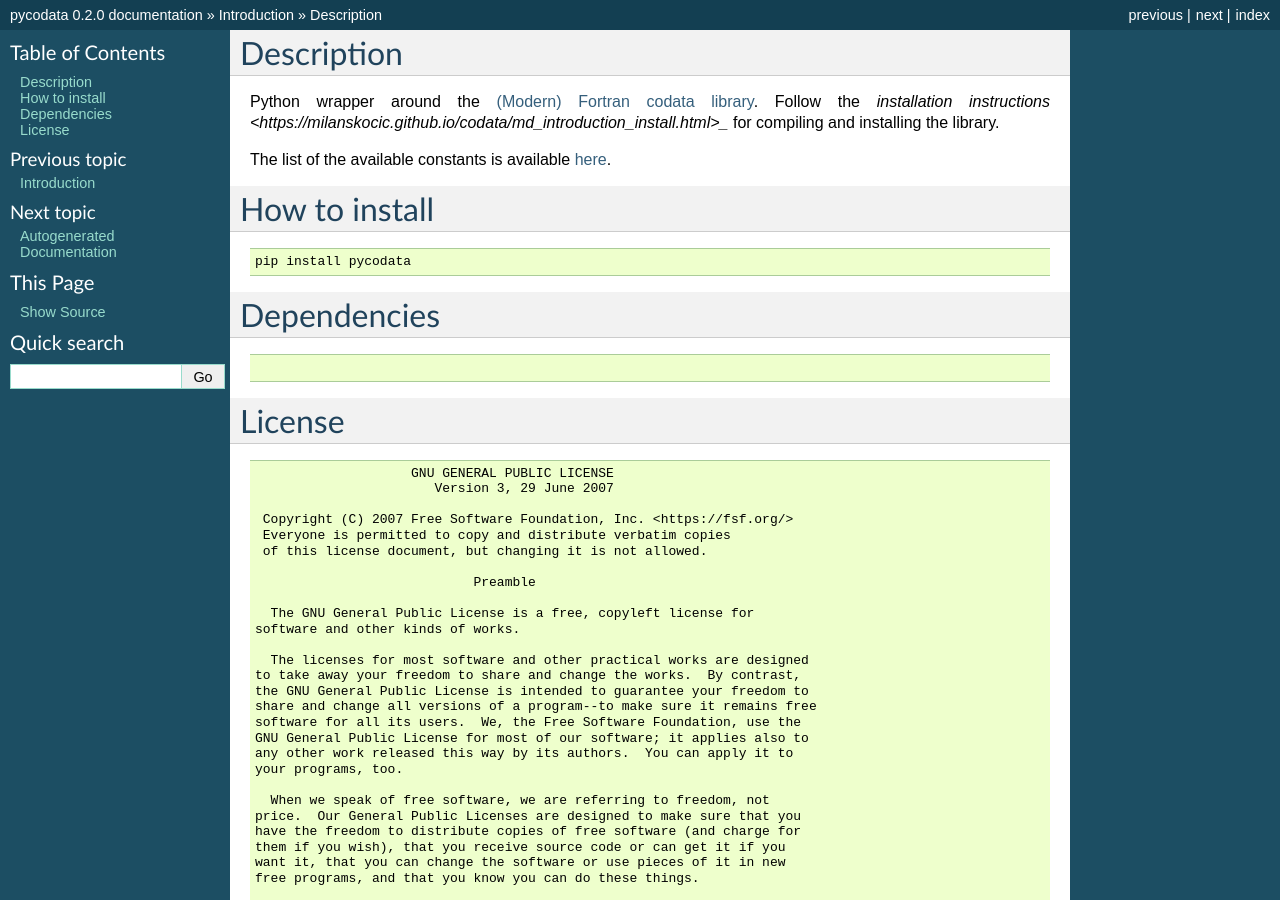
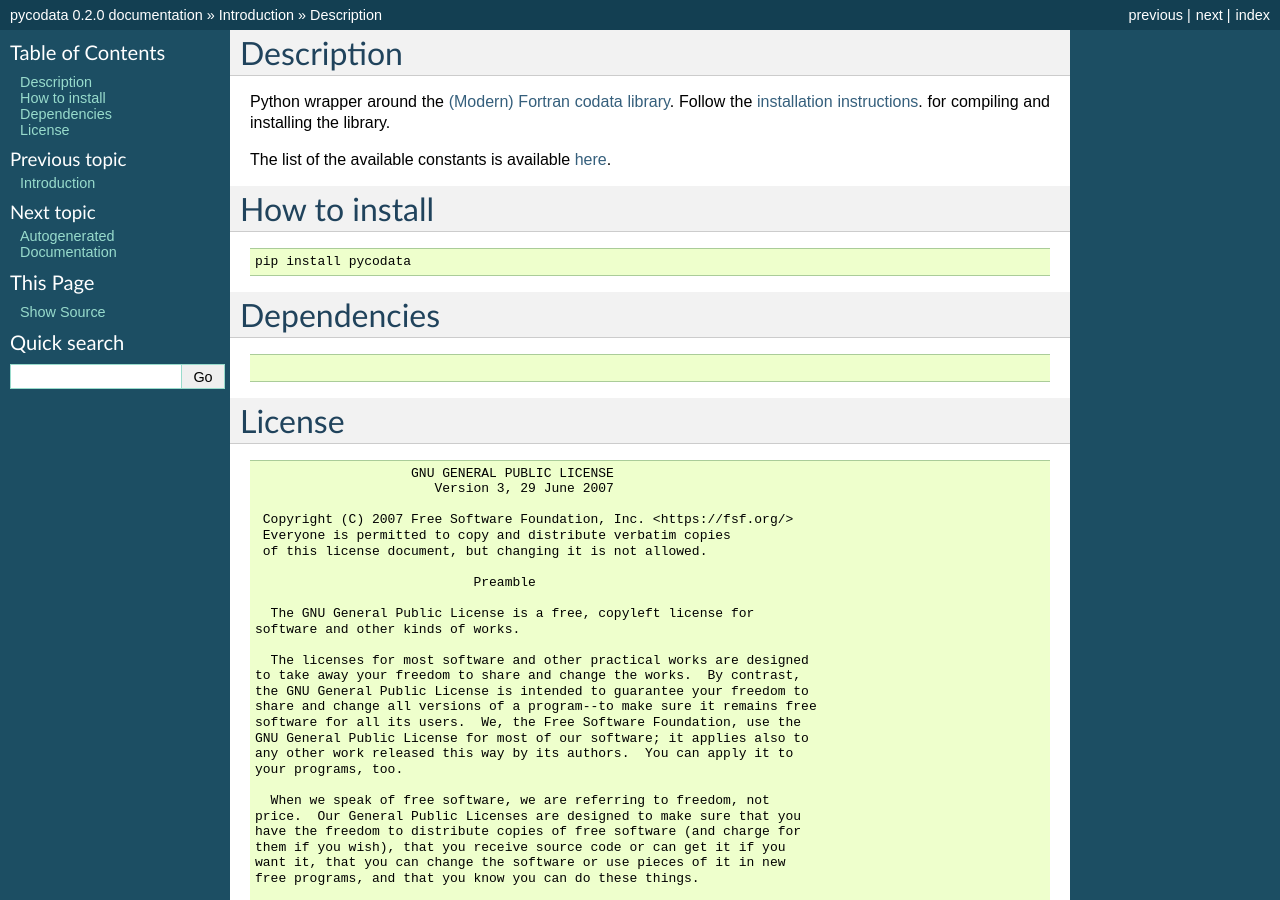
Before and after one commit to MilanSkocic/pycodata, a Sphinx documentation site: the page built from sphinx/source/introduction/introduction.rst, in a window 1280 px wide and 900 px high. Built offline with Sphinx 7.4.7, drawn with Linux system fonts in a browser that asks for light colours; formulas are drawn with MathJax 3.

Commit message:
DOC: Fix link error.

```diff
--- a/sphinx/source/introduction/introduction.rst
+++ b/sphinx/source/introduction/introduction.rst
@@ -3,7 +3,7 @@ Description
 
 Python wrapper around the
 `(Modern) Fortran codata library <https://milanskocic.github.io/codata/index.html>`_.
-Follow the `installation instructions <https://milanskocic.github.io/codata/md_introduction_install.html>_`
+Follow the `installation instructions <https://milanskocic.github.io/codata/md_introduction_install.html>`_.
 for compiling and installing the library.
 
 The list of the available constants is available
```
